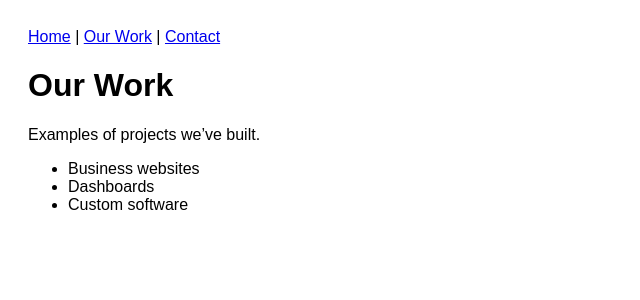
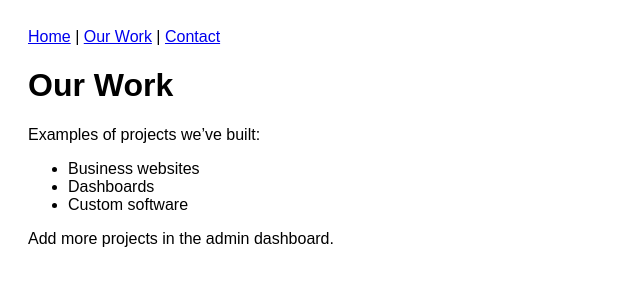
Before and after one commit to braypalloo-sys/Degitera, a Next.js app: page /pages/work in a window 1280 px wide. Shown: the top 300 px of the page, without its empty margins (0-640 px from the left). Built offline with nearby package versions, Linux system fonts and the light colour scheme.

Commit message:
Update work.js

```diff
--- a/pages/pages/work.js
+++ b/pages/pages/work.js
@@ -17,13 +17,15 @@ export default function Work() {
         </nav>
 
         <h1>Our Work</h1>
-        <p>Examples of projects we’ve built.</p>
+        <p>Examples of projects we’ve built:</p>
 
         <ul>
           <li>Business websites</li>
           <li>Dashboards</li>
           <li>Custom software</li>
         </ul>
+
+        <p>Add more projects in the admin dashboard.</p>
       </main>
     </>
   );
```
